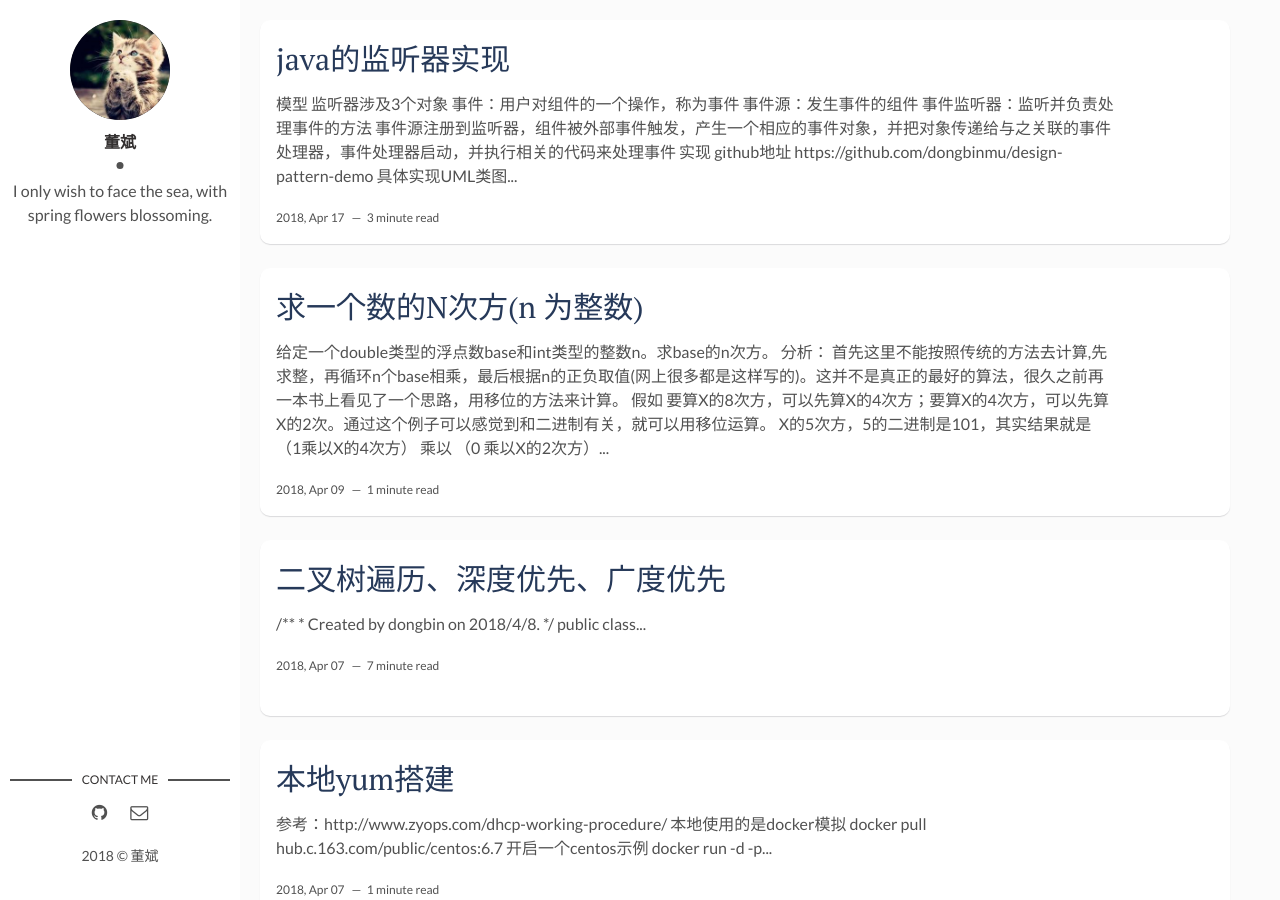
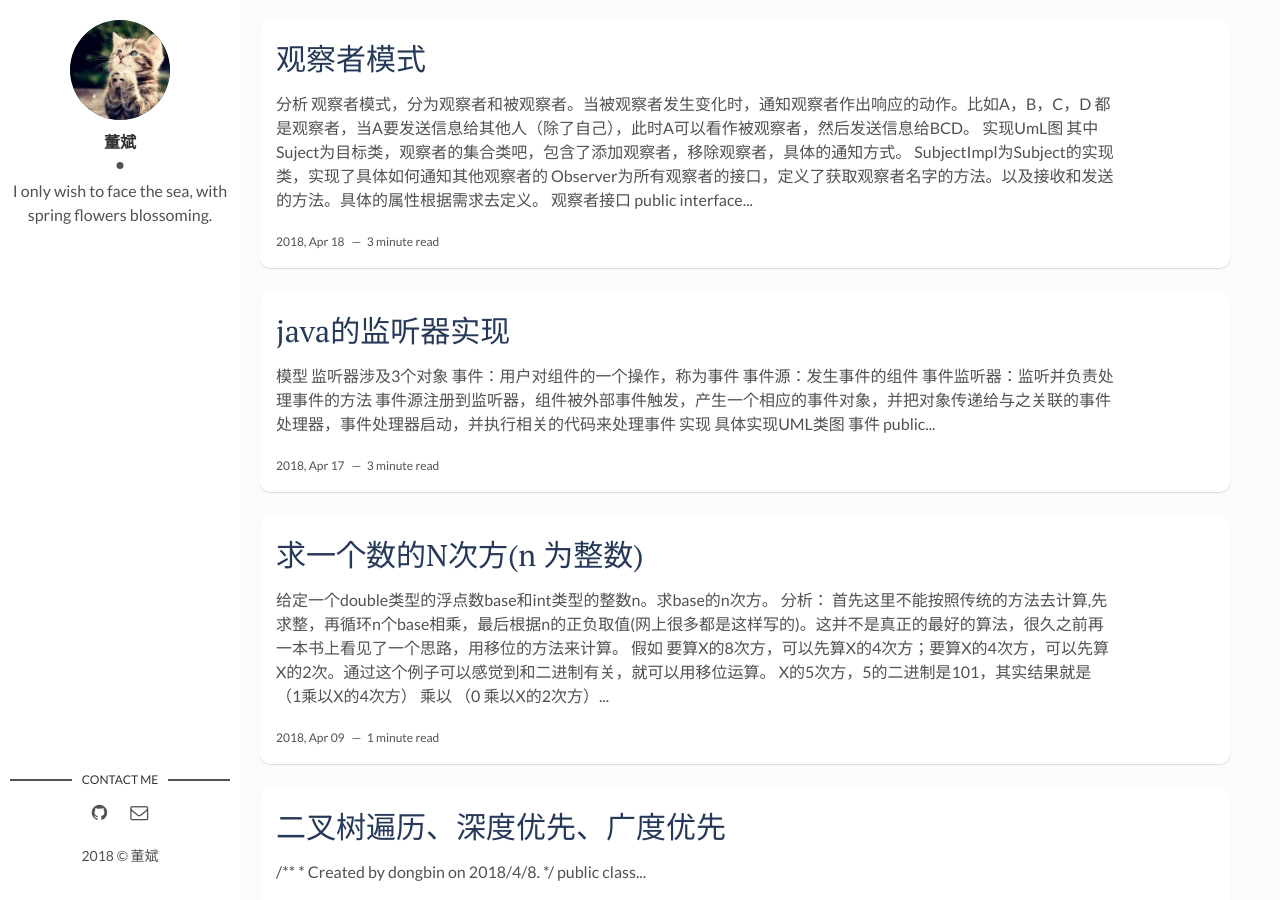
Before and after one commit to dongbinmu/blog, a Jekyll site: the page built from index.html, in a window 1280 px wide and 900 px high. Built offline with Jekyll 4.4.1, drawn with Linux system fonts in a browser that asks for light colours; the list of posts is cut into pages by our own code; some of the changed text lies outside the part shown.

Commit message:
观察者模式

````diff
--- /dev/null
+++ b/_posts/2018-04-18-java-design-observer.markdown
@@ -0,0 +1,134 @@
+---
+layout: post
+title: 观察者模式
+date: 2018-04-18 10:20:20 +0300
+description:
+img:
+tags: [设计模式]
+---
+
+#### 分析
+观察者模式，分为观察者和被观察者。当被观察者发生变化时，通知观察者作出响应的动作。比如A，B，C，D 都是观察者，当A要发送信息给其他人（除了自己），此时A可以看作被观察者，然后发送信息给BCD。
+
+实现UmL图
+![observer1.png]({{site.baseurl}}/assets/img/design/observer1.png)
+
+
+其中Suject为目标类，观察者的集合类吧，包含了添加观察者，移除观察者，具体的通知方式。
+SubjectImpl为Subject的实现类，实现了具体如何通知其他观察者的
+
+Observer为所有观察者的接口，定义了获取观察者名字的方法。以及接收和发送的方法。具体的属性根据需求去定义。
+
+
+观察者接口
+```java
+public interface Observer {
+
+    String getName();
+
+    //
+    void receive();
+
+    //调用
+
+    void send(Subject subject);
+}
+```
+
+观察者具体实现
+
+```java
+public class ObserverImpl implements Observer {
+
+    private String name;//区别观察者
+
+    public ObserverImpl(String name) {
+        this.name = name;
+    }
+
+    @Override
+    public String getName() {
+        return this.name;
+    }
+
+    @Override
+    public void receive() {
+        System.out.println(this.name+"收到通知！");
+    }
+
+    @Override
+    public void send(Subject subject) {
+        System.out.println(this.name+"发送通知");
+        subject.notifyObservers(this.name);
+    }
+}
+```
+
+观察者的抽象集合类
+
+```java
+public abstract class Subject {
+
+    private List<Observer> observers = new ArrayList<>();
+
+    public List<Observer> getObservers() {
+        return observers;
+    }
+
+    public void setObservers(List<Observer> observers) {
+        this.observers = observers;
+    }
+
+    public void addObserver(Observer observer) {
+        System.out.println(observer.getName()+"加入了观察组");
+        observers.add(observer);
+    }
+
+    public void removeObserver(Observer observer) {
+        System.out.println(observer.getName()+"离开了观察组");
+        observers.remove(observer);
+    }
+
+     abstract void notifyObservers(String name);
+}
+```
+
+观察者集合类通知具体实现
+
+```java
+public class SubjectImpl extends Subject {
+
+    @Override
+    public void notifyObservers(String name) {
+        Iterator iterator = getObservers().iterator();
+        while (iterator.hasNext()) {
+            Observer observer = (Observer) iterator.next();
+            if (!name.equalsIgnoreCase(observer.getName())) {
+                observer.receive();
+            }
+        }
+    }
+}
+
+```
+
+测试方法
+
+```java
+public static void main(String[] args) {
+        Observer observer1 = new ObserverImpl("王五");
+        Observer observer2 = new ObserverImpl("张三");
+        Observer observer3 = new ObserverImpl("李四");
+        Subject subject = new SubjectImpl();
+        subject.addObserver(observer1);
+        subject.addObserver(observer2);
+        subject.addObserver(observer3);
+
+        observer1.send(subject);
+}
+```
+
+结果输出
+![observer2.png]({{site.baseurl}}/assets/img/design/observer2.png)
+
+github地址：[https://github.com/dongbinmu/design-pattern-demo](https://github.com/dongbinmu/design-pattern-demo)
--- a/_posts/2018-04-18-java-listenter.markdown
+++ b/_posts/2018-04-18-java-listenter.markdown
@@ -16,7 +16,6 @@ tags: [设计模式]
 事件源注册到监听器，组件被外部事件触发，产生一个相应的事件对象，并把对象传递给与之关联的事件处理器，事件处理器启动，并执行相关的代码来处理事件
 
 #### 实现
-github地址  https://github.com/dongbinmu/design-pattern-demo
 
 具体实现UML类图
 ![listener1.png]({{site.baseurl}}/assets/img/design/listener1.png)
````
Also changed, not shown: other parts of _posts/2018-04-18-java-listenter.markdown (+3 -1 lines), assets/img/design/observer1.png (added), assets/img/design/observer2.png (added).
